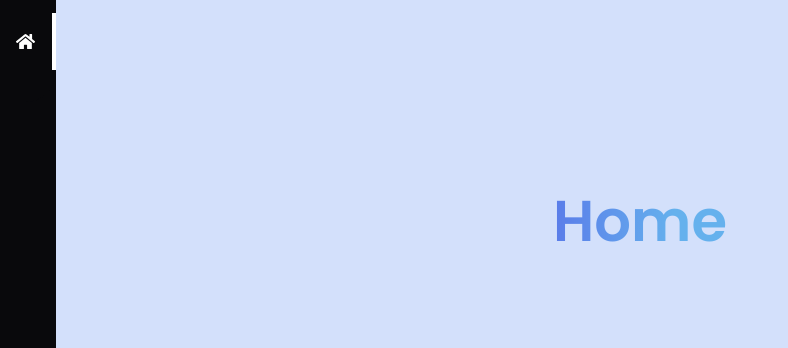
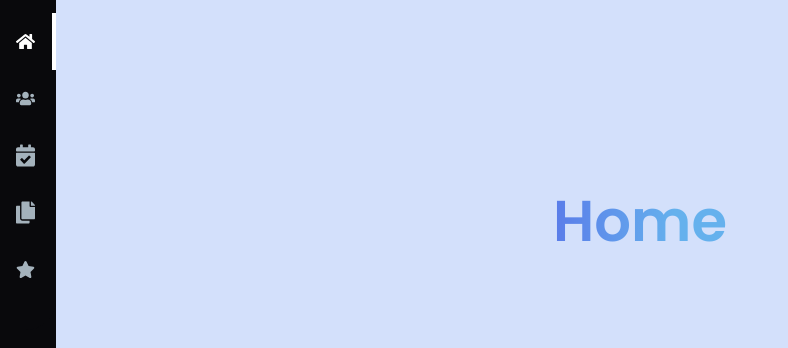
Before and after one commit to jfinley6/react-animated-sidebar, a React (Vite) app: page / in a window 1280 px wide. Shown: the part 179-527 px from the top of the page, without its empty margins (0-788 px from the left). Built offline with nearby package versions, Linux system fonts and the light colour scheme; the HTML template or start-up script is replaced by a standard one.

Commit message:
Created Items for each link

```diff
--- a/src/Sidebar/Sidebar.jsx
+++ b/src/Sidebar/Sidebar.jsx
@@ -3,7 +3,7 @@ import styled from "styled-components";
 import { NavLink } from "react-router-dom";
 import Home from "../assets/home-solid.svg";
 import Team from "../assets/social.svg";
-import Calender from "../assets/scheduled.svg";
+import Calendar from "../assets/scheduled.svg";
 import Projects from "../assets/starred.svg";
 import Documents from "../assets/draft.svg";
 import PowerOff from "../assets/power-off-solid.svg";
@@ -151,6 +151,22 @@ const Sidebar = () => {
             <img src={Home} />
             <Text $clicked={click}>Home</Text>
           </Item>
+          <Item onClick={() => setClick(false)} to="/team">
+            <img src={Team} />
+            <Text $clicked={click}>Team</Text>
+          </Item>
+          <Item onClick={() => setClick(false)} to="/calendar">
+            <img src={Calendar} />
+            <Text $clicked={click}>Team</Text>
+          </Item>
+          <Item onClick={() => setClick(false)} to="/documents">
+            <img src={Documents} />
+            <Text $clicked={click}>Documents</Text>
+          </Item>
+          <Item onClick={() => setClick(false)} to="/projects">
+            <img src={Projects} />
+            <Text $clicked={click}>Projects</Text>
+          </Item>
         </Bar>
       </SidebarContainer>
     </Container>
```
